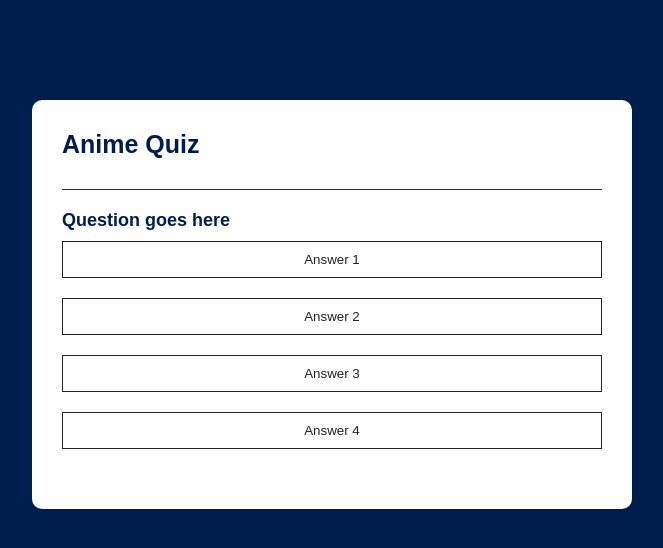
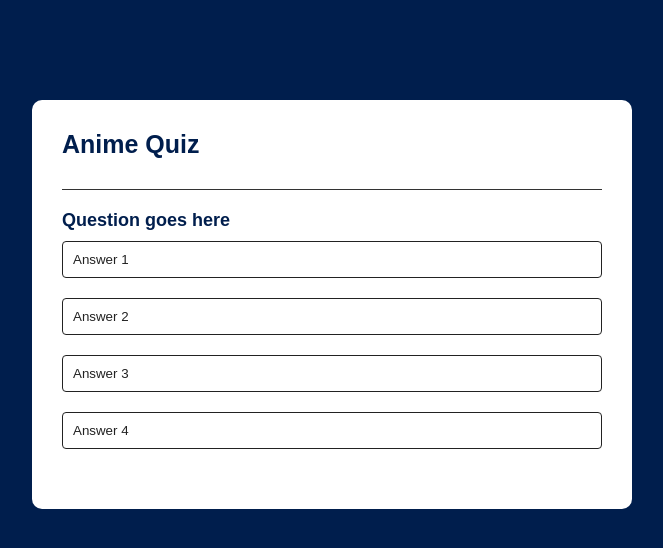
Before and after one commit to evanderzzstudio/Quiz-App, a plain HTML site: page index.html in a window 1280 px wide. Shown: the whole page, without its empty margins (308-971 px from the left). Drawn offline with Linux system fonts and the light colour scheme.

Commit message:
Update button styling for improved user experience.

```diff
--- a/style.css
+++ b/style.css
@@ -46,4 +46,13 @@ body {
     border: 1px solid #222;
     padding: 10px;
     margin: 10px 0;
+    text-align: left;
+    border-radius: 4px;
+    cursor: pointer;
+    transition: all 0.3s;
 }
+
+.btn:hover {
+    background: #222;
+    color: #fff;
+}
```
